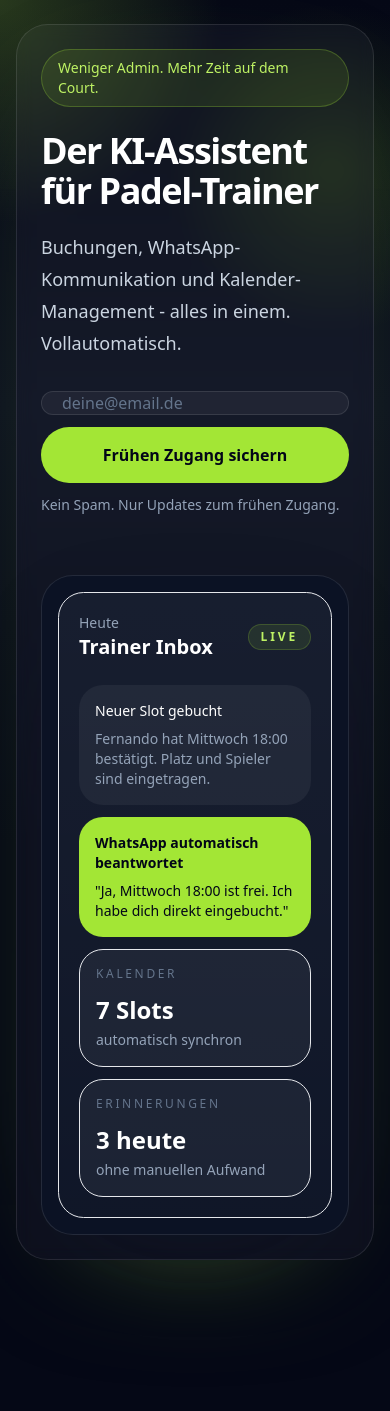
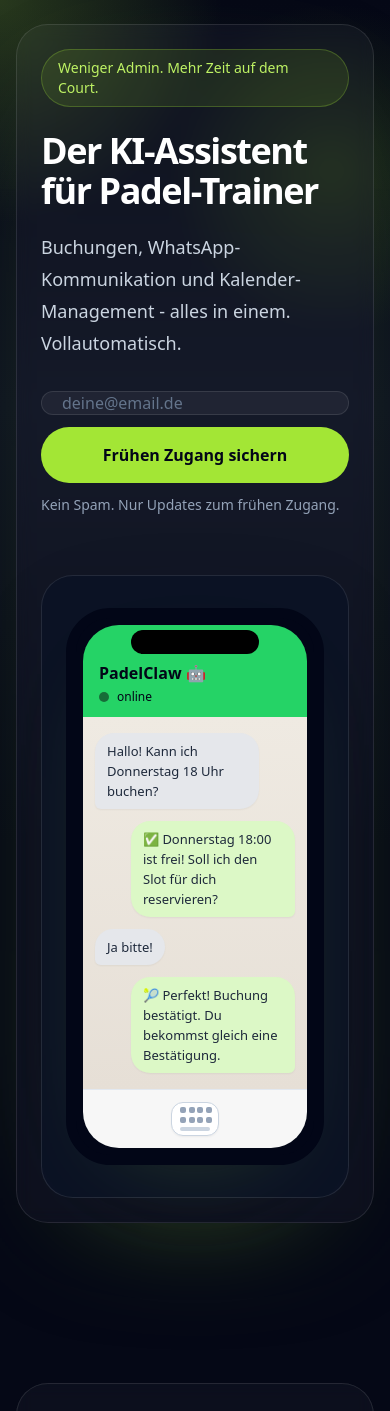
Before and after one commit to PadelClaw/padelclaw-agent, a Next.js app: page / in a window 390 px wide. Shown: the top 1411 px of the page. Built offline with nearby package versions, Linux system fonts and the light colour scheme.

Commit message:
feat: iphone mockup in hero section

```diff
--- a/app/page.tsx
+++ b/app/page.tsx
@@ -129,46 +129,54 @@ export default function Home() {
 
               <div className="relative">
                 <div className="absolute -left-6 top-10 hidden h-24 w-24 rounded-full bg-lime-400/20 blur-3xl sm:block" />
-                <div className="rounded-[2rem] border border-white/10 bg-[#0b1224] p-4 shadow-[0_30px_120px_-70px_rgba(15,23,42,0.95)]">
-                  <div className="rounded-[1.6rem] border border-white/8 bg-[linear-gradient(180deg,rgba(255,255,255,0.05),rgba(255,255,255,0.02))] p-5">
-                    <div className="flex items-center justify-between">
-                      <div>
-                        <p className="text-sm text-slate-400">Heute</p>
-                        <p className="text-xl font-semibold text-white">Trainer Inbox</p>
+                <div className="flex justify-center rounded-[2rem] border border-white/10 bg-[#0b1224] px-6 py-8 shadow-[0_30px_120px_-70px_rgba(15,23,42,0.95)]">
+                  <div className="relative w-full max-w-[280px] rounded-[2.8rem] border-[10px] border-slate-950 bg-slate-950 p-[7px] shadow-[0_30px_100px_-60px_rgba(163,230,53,0.3)]">
+                    <div className="absolute left-1/2 top-3 z-20 h-6 w-32 -translate-x-1/2 rounded-full bg-black" />
+                    <div className="overflow-hidden rounded-[2.25rem] bg-[#0b141a]">
+                      <div className="bg-[#25d366] px-4 pb-3 pt-9 text-slate-950">
+                        <p className="text-base font-semibold">PadelClaw 🤖</p>
+                        <div className="mt-1 flex items-center gap-2 text-xs font-medium">
+                          <span className="h-2.5 w-2.5 rounded-full bg-green-900/80" />
+                          <span>online</span>
+                        </div>
                       </div>
-                      <div className="rounded-full border border-lime-400/20 bg-lime-400/10 px-3 py-1 text-xs font-semibold uppercase tracking-[0.24em] text-lime-300">
-                        Live
+
+                      <div className="space-y-3 bg-[linear-gradient(180deg,#efeae2_0%,#e6dfd6_100%)] px-3 py-4 text-[13px] leading-5 text-slate-800">
+                        <div className="flex justify-start">
+                          <div className="max-w-[82%] rounded-[1.2rem] rounded-bl-md bg-[#e5e7eb] px-3 py-2 shadow-sm">
+                            Hallo! Kann ich Donnerstag 18 Uhr buchen?
+                          </div>
+                        </div>
+                        <div className="flex justify-end">
+                          <div className="max-w-[82%] rounded-[1.2rem] rounded-br-md bg-[#dcf8c6] px-3 py-2 shadow-sm">
+                            ✅ Donnerstag 18:00 ist frei! Soll ich den Slot für dich
+                            reservieren?
+                          </div>
+                        </div>
+                        <div className="flex justify-start">
+                          <div className="max-w-[82%] rounded-[1.2rem] rounded-bl-md bg-[#e5e7eb] px-3 py-2 shadow-sm">
+                            Ja bitte!
+                          </div>
+                        </div>
+                        <div className="flex justify-end">
+                          <div className="max-w-[82%] rounded-[1.2rem] rounded-br-md bg-[#dcf8c6] px-3 py-2 shadow-sm">
+                            🎾 Perfekt! Buchung bestätigt. Du bekommst gleich eine
+                            Bestätigung.
+                          </div>
+                        </div>
                       </div>
-                    </div>
 
-                    <div className="mt-6 space-y-3">
-                      <div className="rounded-[1.5rem] bg-white/5 p-4 text-sm text-slate-200">
-                        <p className="font-medium text-white">Neuer Slot gebucht</p>
-                        <p className="mt-2 text-slate-400">
-                          Fernando hat Mittwoch 18:00 bestätigt. Platz und Spieler sind
-                          eingetragen.
-                        </p>
-                      </div>
-                      <div className="rounded-[1.5rem] bg-lime-400 p-4 text-sm text-slate-950">
-                        <p className="font-semibold">WhatsApp automatisch beantwortet</p>
-                        <p className="mt-2">
-                          "Ja, Mittwoch 18:00 ist frei. Ich habe dich direkt eingebucht."
-                        </p>
-                      </div>
-                      <div className="grid gap-3 sm:grid-cols-2">
-                        <div className="rounded-[1.5rem] border border-white/8 bg-white/5 p-4">
-                          <p className="text-xs uppercase tracking-[0.22em] text-slate-500">
-                            Kalender
-                          </p>
-                          <p className="mt-3 text-2xl font-semibold text-white">7 Slots</p>
-                          <p className="mt-1 text-sm text-slate-400">automatisch synchron</p>
-                        </div>
-                        <div className="rounded-[1.5rem] border border-white/8 bg-white/5 p-4">
-                          <p className="text-xs uppercase tracking-[0.22em] text-slate-500">
-                            Erinnerungen
-                          </p>
-                          <p className="mt-3 text-2xl font-semibold text-white">3 heute</p>
-                          <p className="mt-1 text-sm text-slate-400">ohne manuellen Aufwand</p>
+                      <div className="border-t border-slate-200 bg-[#f7f7f7] px-4 py-3">
+                        <div className="mx-auto flex w-12 flex-col gap-1 rounded-xl border border-slate-300 bg-white px-2 py-1 shadow-sm">
+                          <div className="grid grid-cols-4 gap-1">
+                            {Array.from({ length: 8 }).map((_, index) => (
+                              <span
+                                key={index}
+                                className="h-1.5 w-1.5 rounded-[2px] bg-slate-400"
+                              />
+                            ))}
+                          </div>
+                          <div className="h-1 rounded-full bg-slate-300" />
                         </div>
                       </div>
                     </div>
```
